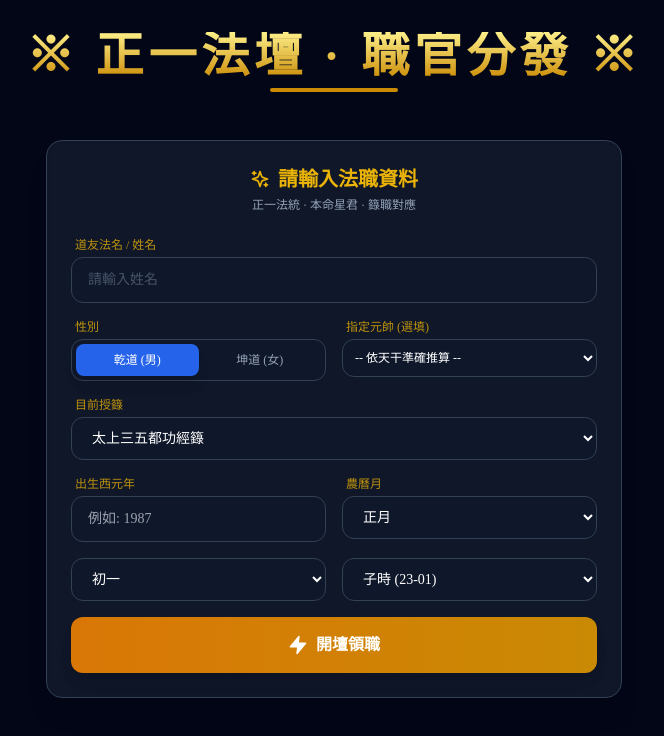
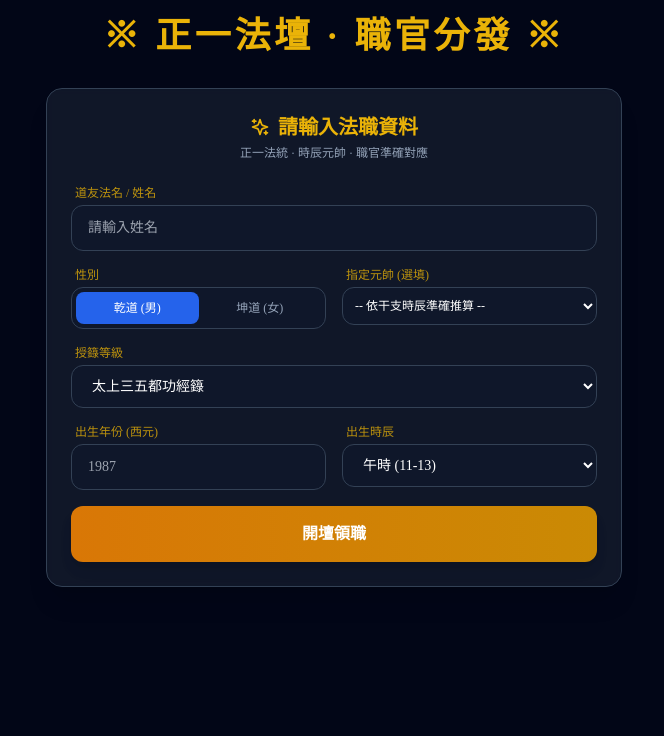
Before and after one commit to xvn5002036/vocation, a React (Vite) app: page / in a window 1280 px wide. Shown: the top 736 px of the page, without its empty margins (306-970 px from the left). Built offline with nearby package versions, Linux system fonts and the light colour scheme.

Commit message:
Update App.jsx

```diff
--- a/src/App.jsx
+++ b/src/App.jsx
@@ -13,21 +13,20 @@ import { LU_OPTIONS, RANK_SYSTEM } from './constants/rank';
 import { MARSHAL_TITLES, STEM_MARSHALS } from './constants/marshals_meta';
 import { MARSHAL_DATA_STATIC } from './constants/marshals_data';
 
-// 輸入組件移出主組件，解決手機端鍵盤消失問題
 const InputSection = ({ formData, setFormData, handleStart }) => (
   <div className="max-w-xl mx-auto bg-slate-800/50 p-6 rounded-2xl border border-slate-700 backdrop-blur-sm shadow-xl">
     <div className="text-center mb-6">
       <h2 className="text-xl font-bold text-yellow-500 flex items-center justify-center gap-2">
         <Sparkles className="w-5 h-5" /> 請輸入法職資料
       </h2>
-      <p className="text-slate-400 text-xs mt-1">正一法統 · 本命星君 · 籙職對應</p>
+      <p className="text-slate-400 text-xs mt-1">正一法統 · 時辰元帥 · 職官準確對應</p>
     </div>
 
     <div className="space-y-4">
       <div>
         <label className="block text-yellow-500/80 text-xs mb-1 ml-1 font-medium">道友法名 / 姓名</label>
         <input
-          className="w-full bg-slate-900 border border-slate-700 rounded-xl px-4 py-3 text-white focus:outline-none focus:ring-2 focus:ring-yellow-500/50 placeholder:text-slate-600 text-sm"
+          className="w-full bg-slate-900 border border-slate-700 rounded-xl px-4 py-3 text-white focus:outline-none focus:ring-2 focus:ring-yellow-500/50 text-sm"
           placeholder="請輸入姓名"
           value={formData.name}
           onChange={(e) => setFormData({...formData, name: e.target.value})}
@@ -40,11 +39,11 @@ const InputSection = ({ formData, setFormData, handleStart }) => (
           <div className="flex bg-slate-900 rounded-xl p-1 border border-slate-700">
             <button
               onClick={() => setFormData({...formData, gender: 'm'})}
-              className={`flex-1 py-2 rounded-lg text-xs transition ${formData.gender === 'm' ? 'bg-blue-600 text-white shadow-lg' : 'text-slate-400'}`}
+              className={`flex-1 py-2 rounded-lg text-xs transition ${formData.gender === 'm' ? 'bg-blue-600 text-white' : 'text-slate-400'}`}
             >乾道 (男)</button>
             <button
               onClick={() => setFormData({...formData, gender: 'f'})}
-              className={`flex-1 py-2 rounded-lg text-xs transition ${formData.gender === 'f' ? 'bg-pink-600 text-white shadow-lg' : 'text-slate-400'}`}
+              className={`flex-1 py-2 rounded-lg text-xs transition ${formData.gender === 'f' ? 'bg-pink-600 text-white' : 'text-slate-400'}`}
             >坤道 (女)</button>
           </div>
         </div>
@@ -55,7 +54,7 @@ const InputSection = ({ formData, setFormData, handleStart }) => (
             value={formData.selectedMarshalId}
             onChange={(e) => setFormData({...formData, selectedMarshalId: e.target.value})}
           >
-            <option value="">-- 依天干準確推算 --</option>
+            <option value="">-- 依干支時辰準確推算 --</option>
             {Object.entries(MARSHAL_DATA_STATIC).map(([id, m]) => (
               <option key={id} value={id}>{m.shortName}</option>
             ))}
@@ -64,9 +63,9 @@ const InputSection = ({ formData, setFormData, handleStart }) => (
       </div>
 
       <div>
-        <label className="block text-yellow-500/80 text-xs mb-1 ml-1 font-medium">目前授籙</label>
+        <label className="block text-yellow-500/80 text-xs mb-1 ml-1 font-medium">授籙等級</label>
         <select
-          className="w-full bg-slate-900 border border-slate-700 rounded-xl px-4 py-3 text-white text-sm focus:ring-2 focus:ring-yellow-500/50"
+          className="w-full bg-slate-900 border border-slate-700 rounded-xl px-4 py-3 text-white text-sm"
           value={formData.rank}
           onChange={(e) => setFormData({...formData, rank: e.target.value})}
         >
@@ -76,51 +75,33 @@ const InputSection = ({ formData, setFormData, handleStart }) => (
 
       <div className="grid grid-cols-2 gap-4">
         <div>
-          <label className="block text-yellow-500/80 text-xs mb-1 ml-1 font-medium">出生西元年</label>
+          <label className="block text-yellow-500/80 text-xs mb-1 ml-1 font-medium">出生年份 (西元)</label>
           <input
             type="number"
             inputMode="decimal"
-            pattern="[0-9]*"
             className="w-full bg-slate-900 border border-slate-700 rounded-xl px-4 py-3 text-white text-sm"
-            placeholder="例如: 1987"
+            placeholder="1987"
             value={formData.birthYear}
             onChange={(e) => setFormData({...formData, birthYear: e.target.value})}
           />
         </div>
         <div>
-          <label className="block text-yellow-500/80 text-xs mb-1 ml-1 font-medium">農曆月</label>
+          <label className="block text-yellow-500/80 text-xs mb-1 ml-1 font-medium">出生時辰</label>
           <select
             className="w-full bg-slate-900 border border-slate-700 rounded-xl px-4 py-3 text-white text-sm"
-            value={formData.birthMonth}
-            onChange={(e) => setFormData({...formData, birthMonth: e.target.value})}
+            value={formData.birthHour}
+            onChange={(e) => setFormData({...formData, birthHour: e.target.value})}
           >
-            {LUNAR_MONTHS.map(m => <option key={m} value={m}>{m}</option>)}
+            {LUNAR_HOURS.map(h => <option key={h} value={h}>{h}</option>)}
           </select>
         </div>
       </div>
 
-      <div className="grid grid-cols-2 gap-4">
-        <select
-          className="w-full bg-slate-900 border border-slate-700 rounded-xl px-4 py-3 text-white text-sm"
-          value={formData.birthDay}
-          onChange={(e) => setFormData({...formData, birthDay: e.target.value})}
-        >
-          {LUNAR_DAYS.map(d => <option key={d} value={d}>{d}</option>)}
-        </select>
-        <select
-          className="w-full bg-slate-900 border border-slate-700 rounded-xl px-4 py-3 text-white text-sm"
-          value={formData.birthHour}
-          onChange={(e) => setFormData({...formData, birthHour: e.target.value})}
-        >
-          {LUNAR_HOURS.map(h => <option key={h} value={h}>{h}</option>)}
-        </select>
-      </div>
-
       <button
         onClick={handleStart}
-        className="w-full bg-gradient-to-r from-amber-600 to-yellow-600 hover:from-amber-500 hover:to-yellow-500 text-white font-bold py-4 rounded-xl shadow-lg transition transform hover:-translate-y-1 active:scale-95 flex items-center justify-center gap-2 mt-4"
+        className="w-full bg-gradient-to-r from-amber-600 to-yellow-600 text-white font-bold py-4 rounded-xl shadow-lg mt-4"
       >
-        <Zap className="w-5 h-5 fill-current" /> 開壇領職
+        開壇領職
       </button>
     </div>
   </div>
@@ -129,7 +110,7 @@ const InputSection = ({ formData, setFormData, handleStart }) => (
 const App = () => {
   const [formData, setFormData] = useState({
     name: '', gender: 'm', birthYear: '', birthMonth: '正月',
-    birthDay: '初一', birthHour: '早子時 (23-01)',
+    birthDay: '初一', birthHour: '午時 (11-13)',
     selectedMarshalId: '', rank: '太上三五都功經籙'
   });
   const [result, setResult] = useState(null);
@@ -138,154 +119,90 @@ const App = () => {
 
   const getGanZhiYear = (year) => {
     if (!year) return null;
-    const baseYear = 1984; // 甲子年
+    const baseYear = 1984;
     const diff = (year - baseYear) % 60;
     const index = diff < 0 ? diff + 60 : diff;
-    const stem = STEMS[index % 10];
-    const branch = BRANCHES[index % 12];
-    return { stem, branch, name: `${stem}${branch}`, element: STEM_ELEMENT[stem] };
+    return { stem: STEMS[index % 10], branch: BRANCHES[index % 12], name: `${STEMS[index % 10]}${BRANCHES[index % 12]}` };
   };
 
   const handleStart = () => {
-    if (!formData.name || !formData.birthYear) { alert("請完整輸入法名與出生年份"); return; }
+    if (!formData.name || !formData.birthYear) return;
 
-    // --- 核心邏輯修正：嚴格依干支準確對應 ---
     const gz = getGanZhiYear(parseInt(formData.birthYear));
-    const zodiac = gz.branch;
-    const starInfo = ZODIAC_MAPPING[zodiac]; // 依地支精確抓取本命星君
+    const hourBranch = formData.birthHour.substring(0, 1); // 提取「子、丑、寅...」
 
-    // 1. 治所精確對應：修正 mapping.js 欄位名稱
+    // 1. 抓取本命治所
     const zhiData = JIAZI_ZHI_MAPPING[gz.name] || JIAZI_ZHI_MAPPING["甲子"];
 
-    // 2. 職銜精確分配：根據本命星君的 roleType (admin/warrior/judge) 對應錄職系統
+    // 2. 抓取地支星君與職能
+    const starInfo = ZODIAC_MAPPING[gz.branch];
     const roleIdx = starInfo.roleType === 'admin' ? 0 : (starInfo.roleType === 'warrior' ? 1 : 2);
+
+    // 3. 分配職銜
     const rankKey = Object.keys(RANK_SYSTEM).find(key => RANK_SYSTEM[key].label === formData.rank) || "dugong";
     const rankData = RANK_SYSTEM[rankKey];
+    const appoint = rankData.appoints[formData.gender][roleIdx];
+    const office = rankData.offices[roleIdx];
 
-    const appoint = rankData.appoints[formData.gender][roleIdx];
-    const office = rankData.offices[roleIdx % rankData.offices.length];
-
-    // 3. 元帥精確歸屬：依天干部隊選取
+    // 4. 元帥判定修正：加入時辰邏輯
     let mId = formData.selectedMarshalId;
     if (!mId) {
-      const marshalPool = STEM_MARSHALS[gz.stem] || STEM_MARSHALS["甲"];
-      // 依據星君屬性在該天干所屬的部隊中挑選最契合的元帥
-      mId = marshalPool[roleIdx % marshalPool.length];
+      // 周元帥 (zhou) 對應地祇系統，通常與「申、酉、戌」等時辰或土性天干連動
+      if (['申', '酉', '戌'].includes(hourBranch) && (gz.stem === '戊' || gz.stem === '己')) {
+        mId = 'zhou';
+      } else {
+        const marshalPool = STEM_MARSHALS[gz.stem];
+        mId = marshalPool[roleIdx % marshalPool.length];
+      }
     }
 
-    const marshalInfo = MARSHAL_DATA_STATIC[mId];
-    // 從 MARSHAL_TITLES 中獲取與星君職能對應的描述
+    const marshalInfo = MARSHAL_DATA_STATIC[mId] || MARSHAL_DATA_STATIC['wen'];
     const mTitleData = MARSHAL_TITLES[mId]?.find(t => t.type === starInfo.roleType) || MARSHAL_TITLES[mId]?.[0];
 
     setResult({
-      gz, zhiInfo: zhiData, rankData, appoint, office,
-      marshalInfo,
-      variantDesc: mTitleData?.desc || "護壇大將",
-      starInfo,
-      correlation: STEM_CORRELATION[gz.stem], // 精確抓取方位顏色與炁數
-      powers: rankData.powers
+      gz, zhiInfo: zhiData, rankData, appoint, office, marshalInfo,
+      variantDesc: mTitleData?.desc, starInfo, correlation: STEM_CORRELATION[gz.stem]
     });
-    setActiveTab('decree');
-  };
-
-  const exportImage = async () => {
-    if (cardRef.current) {
-      const canvas = await html2canvas(cardRef.current, { backgroundColor: '#0f172a', scale: 2 });
-      const link = document.createElement('a');
-      link.download = `Taoist_Decree_${formData.name}.png`;
-      link.href = canvas.toDataURL();
-      link.click();
-    }
   };
 
   return (
-    <div className="min-h-screen bg-slate-950 text-slate-100 font-serif p-4 md:p-8">
-      <header className="text-center mb-8 md:mb-12">
-        <h1 className="text-2xl md:text-5xl font-bold mb-2 tracking-widest text-transparent bg-clip-text bg-gradient-to-b from-yellow-200 to-yellow-600">
-          ※ 正一法壇 · 職官分發 ※
-        </h1>
-        <div className="h-1 w-24 md:w-32 bg-yellow-600 mx-auto rounded-full" />
+    <div className="min-h-screen bg-slate-950 text-slate-100 font-serif p-4">
+      <header className="text-center mb-8">
+        <h1 className="text-2xl md:text-4xl font-bold text-yellow-500 tracking-widest">※ 正一法壇 · 職官分發 ※</h1>
       </header>
 
       {!result ? (
         <InputSection formData={formData} setFormData={setFormData} handleStart={handleStart} />
       ) : (
-        <div className="max-w-4xl mx-auto space-y-8 animate-in fade-in duration-700">
-          <div className="flex justify-center gap-4 text-sm">
-            <button onClick={() => setActiveTab('decree')} className={`px-6 py-2 rounded-full flex items-center gap-2 transition ${activeTab === 'decree' ? 'bg-yellow-600 text-white' : 'bg-slate-800 text-slate-400'}`}>
-              <Scroll className="w-4 h-4" /> 奏職寶誥
-            </button>
-            <button onClick={() => setActiveTab('marshal')} className={`px-6 py-2 rounded-full flex items-center gap-2 transition ${activeTab === 'marshal' ? 'bg-yellow-600 text-white' : 'bg-slate-800 text-slate-400'}`}>
-              <Shield className="w-4 h-4" /> 本命元帥
-            </button>
-          </div>
+        <div className="max-w-4xl mx-auto space-y-6">
+          <div ref={cardRef} className="bg-slate-900 border-4 border-yellow-600/50 p-6 rounded-lg shadow-2xl">
+            <h2 className="text-center text-2xl font-bold text-yellow-500 border-b border-yellow-600/30 pb-4 mb-6">錄壇奏職寶誥</h2>
+            <div className="grid md:grid-cols-2 gap-6">
+              <div className="space-y-3">
+                <p><span className="text-slate-400">授籙信士：</span> {formData.name}</p>
+                <p><span className="text-slate-400">年命干支：</span> {result.gz.name} ({STEM_ELEMENT[result.gz.stem]}年)</p>
+                <p><span className="text-slate-400">出生時辰：</span> {formData.birthHour}</p>
+                <p><span className="text-slate-400">本命治所：</span> {result.zhiInfo.name}</p>
+                <p><span className="text-slate-400">壇靖對應：</span> {result.zhiInfo.tan} / {result.zhiInfo.jing}</p>
+              </div>
+              <div className="bg-yellow-600/10 p-4 rounded border border-yellow-600/20">
+                <p className="text-xs text-yellow-600">分發官署：{result.office}</p>
+                <p className="text-xl font-bold text-yellow-500 mt-2">{result.appoint}</p>
+              </div>
+            </div>
 
-          <div ref={cardRef} className="bg-slate-900 border-4 border-double border-yellow-600/50 p-6 md:p-10 rounded-sm shadow-2xl relative overflow-hidden">
-            {activeTab === 'decree' ? (
-              <div className="space-y-8">
-                <div className="text-center border-b border-yellow-600/30 pb-6">
-                  <h2 className="text-2xl font-bold text-yellow-500 mb-2">錄壇奏職寶誥</h2>
-                  <p className="text-slate-400 text-xs tracking-[0.2em]">TAOIST DIVINE DECREE</p>
-                </div>
-                <div className="grid md:grid-cols-2 gap-8">
-                  <div className="space-y-4 text-sm md:text-base border-b md:border-b-0 md:border-r border-yellow-600/10 pb-4 md:pr-4">
-                    <p className="flex items-center gap-3"><User className="w-4 h-4 text-yellow-600" /> <span className="text-slate-400">授籙信士：</span> {formData.name}</p>
-                    <p className="flex items-center gap-3"><Compass className="w-4 h-4 text-yellow-600" /> <span className="text-slate-400">年命干支：</span> {result.gz.name}年 ({result.gz.element})</p>
-                    <p className="flex items-center gap-3"><MapPin className="w-4 h-4 text-yellow-600" /> <span className="text-slate-400">本命治所：</span> {result.zhiInfo.zhi || result.zhiInfo.name}</p>
-                    <p className="flex items-center gap-3"><Sparkles className="w-4 h-4 text-yellow-600" /> <span className="text-slate-400">所配壇靖：</span> {result.zhiInfo.tan} / {result.zhiInfo.jing}</p>
-                  </div>
-                  <div className="space-y-4">
-                    <div className="p-4 bg-yellow-600/10 rounded-lg border border-yellow-600/20">
-                      <p className="text-xs text-yellow-600 mb-1">分發官署</p>
-                      <p className="text-lg font-bold text-white">{result.office}</p>
-                      <p className="text-xs text-slate-400 mt-2">封受職銜</p>
-                      <p className="text-xl font-bold text-yellow-500">{result.appoint}</p>
-                    </div>
-                  </div>
-                </div>
-                <div className="bg-slate-950/50 p-4 rounded border border-yellow-600/10 text-xs italic text-slate-400">
-                  「依據{result.correlation.direction || result.correlation.dir}方{result.correlation.color}帝{result.correlation.qi || result.correlation.num}炁之法力，授以此籙，統御鬼神。」
+            <div className={`mt-8 p-4 rounded-xl border-2 ${result.marshalInfo.color} border-white/10`}>
+              <div className="flex items-center gap-4">
+                <Shield className="w-12 h-12 text-white" />
+                <div>
+                  <h3 className="text-xl font-bold text-white">{result.marshalInfo.name}</h3>
+                  <p className="text-xs text-white/80 tracking-tighter">時辰護法：{result.variantDesc}</p>
                 </div>
               </div>
-            ) : (
-              <div className="space-y-6">
-                <div className={`flex flex-col md:flex-row items-center gap-6 ${result.marshalInfo.color} p-6 rounded-xl border-2 border-white/10`}>
-                  <Shield className="w-16 h-16 md:w-20 md:h-20 text-white" />
-                  <div className="text-center md:text-left flex-1">
-                    <span className="px-3 py-1 bg-black/30 rounded-full text-[10px] font-bold text-white tracking-widest uppercase">本命護法元帥</span>
-                    <h3 className="text-3xl font-bold text-white mt-2">{result.marshalInfo.name}</h3>
-                    <p className="text-white/80 italic mt-1 text-sm">「{result.marshalInfo.slogan}」</p>
-                  </div>
-                </div>
-                <div className="grid md:grid-cols-2 gap-6">
-                  <div className="bg-slate-800/50 p-5 rounded-xl border border-slate-700">
-                    <h4 className="flex items-center gap-2 text-yellow-500 font-bold mb-3 text-sm"><Info className="w-4 h-4" /> 神蹟與職稱</h4>
-                    <p className="text-slate-300 text-xs leading-relaxed mb-3">{result.marshalInfo.intro}</p>
-                    <div className="p-2 bg-slate-900/50 rounded border border-yellow-600/20 text-[11px] text-yellow-600/80 italic">
-                      鑑察：{result.variantDesc}
-                    </div>
-                  </div>
-                  <div className="bg-slate-800/80 p-5 rounded-xl border-2 border-yellow-600/20 shadow-inner">
-                    <h4 className="flex items-center gap-2 text-yellow-500 font-bold mb-3 text-sm"><Flame className="w-4 h-4" /> 專屬修持法門</h4>
-                    <p className="text-white font-bold text-sm mb-3 bg-yellow-600/20 px-3 py-1 rounded inline-block">{result.marshalInfo.practice.method}</p>
-                    <ul className="space-y-3">
-                      {result.marshalInfo.practice.guide.map((step, idx) => (
-                        <li key={idx} className="flex gap-2 text-[10px] text-slate-300">
-                          <span className="flex-shrink-0 w-4 h-4 bg-yellow-600/20 text-yellow-500 rounded-full flex items-center justify-center font-bold">{idx + 1}</span>
-                          <span className="leading-relaxed">{step}</span>
-                        </li>
-                      ))}
-                    </ul>
-                  </div>
-                </div>
-              </div>
-            )}
+              <p className="text-xs text-white/70 mt-3 leading-relaxed">{result.marshalInfo.intro}</p>
+            </div>
           </div>
-
-          <div className="flex flex-wrap justify-center gap-4 pb-12">
-            <button onClick={exportImage} className="px-8 py-3 bg-emerald-700 hover:bg-emerald-600 text-white rounded-xl shadow-lg flex items-center gap-2 transition text-sm"><Camera className="w-4 h-4" /> 保存法職寶誥</button>
-            <button onClick={() => { setResult(null); setActiveTab('decree'); }} className="px-8 py-3 bg-slate-800 hover:bg-slate-700 text-slate-300 rounded-xl flex items-center gap-2 transition text-sm"><RotateCcw className="w-4 h-4" /> 重新開壇</button>
-          </div>
+          <button onClick={() => setResult(null)} className="w-full py-3 bg-slate-800 text-slate-300 rounded-xl">重新開壇</button>
         </div>
       )}
     </div>
```
